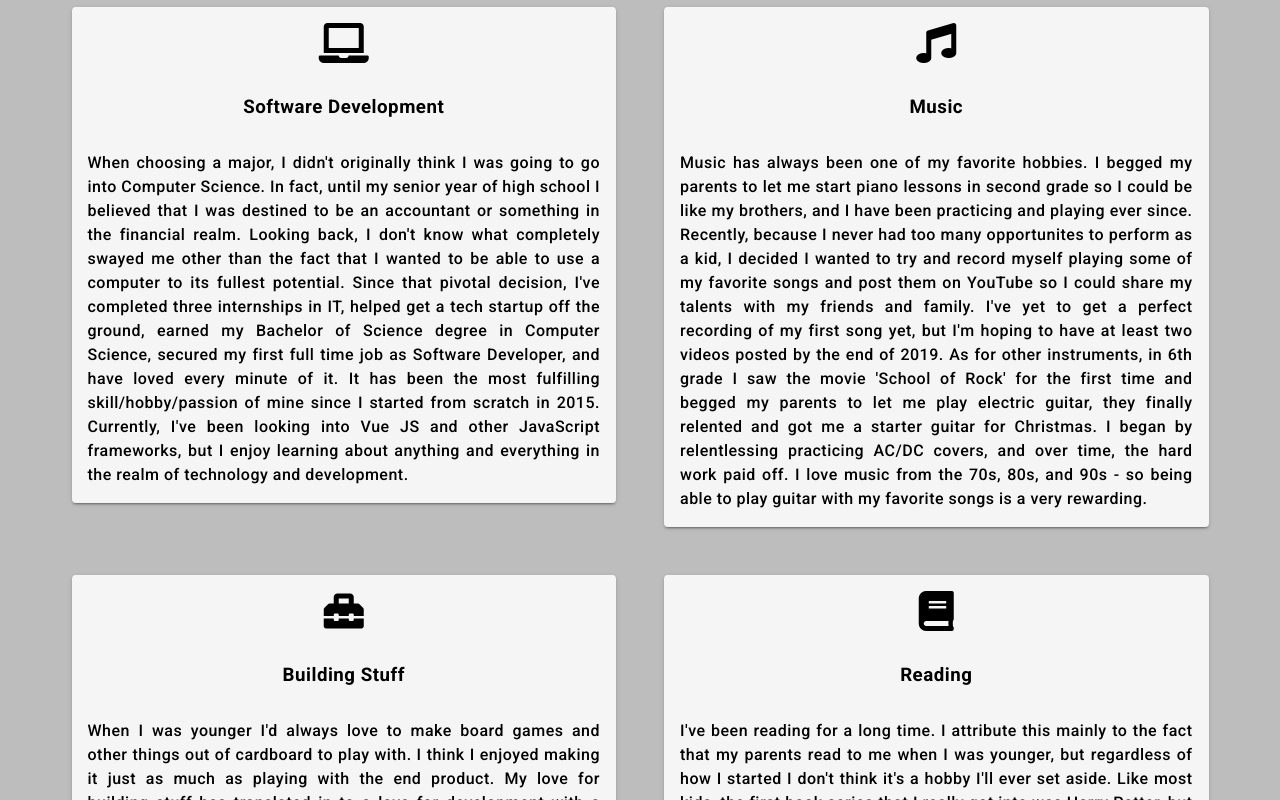
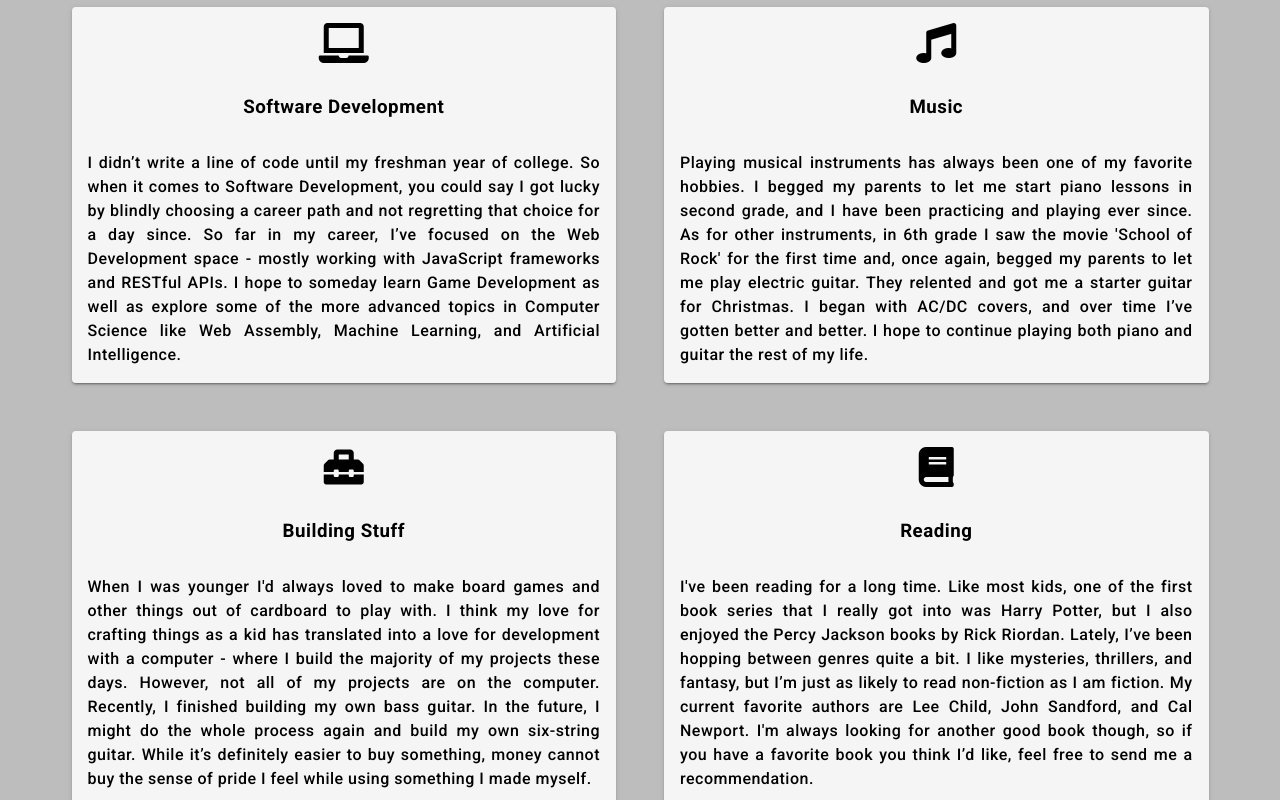
Before and after one commit to taylor-misch/portfolio-website, a Vue app: page / in a window 1280 px wide. Shown: the part 2540-3340 px from the top of the page. Built offline with nearby package versions, Linux system fonts and the light colour scheme.

Commit message:
Update interest section

```diff
--- a/src/components/Interests.vue
+++ b/src/components/Interests.vue
@@ -39,26 +39,26 @@ export default {
         {
           name: "Software Development",
           body:
-            "When choosing a major, I didn't originally think I was going to go into Computer Science. In fact, until my senior year of high school I believed that I was destined to be an accountant or something in the financial realm. Looking back, I don't know what completely swayed me other than the fact that I wanted to be able to use a computer to its fullest potential. Since that pivotal decision, I've completed three internships in IT, helped get a tech startup off the ground, earned my Bachelor of Science degree in Computer Science, secured my first full time job as Software Developer, and have loved every minute of it. It has been the most fulfilling skill/hobby/passion of mine since I started from scratch in 2015. Currently, I've been looking into Vue JS and other JavaScript frameworks, but I enjoy learning about anything and everything in the realm of technology and development.",
+            "I didn’t write a line of code until my freshman year of college. So when it comes to Software Development, you could say I got lucky by blindly choosing a career path and not regretting that choice for a day since. So far in my career, I’ve focused on the Web Development space - mostly working with JavaScript frameworks and RESTful APIs. I hope to someday learn Game Development as well as explore some of the more advanced topics in Computer Science like Web Assembly, Machine Learning, and Artificial Intelligence.",
           icon: "fas fa-laptop",
         },
         {
           name: "Music",
           body:
-            "Music has always been one of my favorite hobbies. I begged my parents to let me start piano lessons in second grade so I could be like my brothers, and I have been practicing and playing ever since. Recently, because I never had too many opportunites to perform as a kid, I decided I wanted to try and record myself playing some of my favorite songs and post them on YouTube so I could share my talents with my friends and family. I've yet to get a perfect recording of my first song yet, but I'm hoping to have at least two videos posted by the end of 2019. As for other instruments, in 6th grade I saw the movie 'School of Rock' for the first time and begged my parents to let me play electric guitar, they finally relented and got me a starter guitar for Christmas. I began by relentlessing practicing AC/DC covers, and over time, the hard work paid off. I love music from the 70s, 80s, and 90s - so being able to play guitar with my favorite songs is a very rewarding.",
+            "Playing musical instruments has always been one of my favorite hobbies. I begged my parents to let me start piano lessons in second grade, and I have been practicing and playing ever since. As for other instruments, in 6th grade I saw the movie 'School of Rock' for the first time and, once again, begged my parents to let me play electric guitar. They relented and got me a starter guitar for Christmas. I began with AC/DC covers, and over time I’ve gotten better and better. I hope to continue playing both piano and guitar the rest of my life.",
           icon: "fas fa-music",
         },
         {
           name: "Building Stuff",
           body:
-            "When I was younger I'd always love to make board games and other things out of cardboard to play with. I think I enjoyed making it just as much as playing with the end product. My love for building stuff has translated in to a love for development with a computer - where I build the majority of my projects these days. However, I don't do all my projects on the computer. Recently, I finished building my own bass guitar - Misch No. 1. In the future I might do the whole process again and build my own six-string guitar. Not because the guitar I have now is bad - it's actually quite good (Gibson SG Standard, Heritage Cherry) - but rather because I feel like no money can buy the amount of pride I feel for the bass guitar I built myself.",
+            "When I was younger I'd always loved to make board games and other things out of cardboard to play with. I think my love for crafting things as a kid has translated into a love for development with a computer - where I build the majority of my projects these days. However, not all of my projects are on the computer. Recently, I finished building my own bass guitar. In the future, I might do the whole process again and build my own six-string guitar. While it’s definitely easier to buy something, money cannot buy the sense of pride I feel while using something I made myself.",
           icon: "fas fa-toolbox",
         },
 
         {
           name: "Reading",
           body:
-            "I've been reading for a long time. I attribute this mainly to the fact that my parents read to me when I was younger, but regardless of how I started I don't think it's a hobby I'll ever set aside. Like most kids, the first book series that I really got into was Harry Potter, but I also enjoyed the Percy Jackson books by Rick Riordan. Over the past few years, I have been reading the Jack Reacher series by Lee Child to get my fiction fix, but in general, I mainly stick to non-fiction. My favorite books are Deep Work by Cal Newport, I Will Teach You to be Rich by Ramit Sethi, The 4-Hour Workweek by Timothy Ferris, The Power of Habit by Charles Duhigg, and The 7 Habits of Highly Effective People by Stephen Covey. I'm always looking for another good book though, so if you know any, feel free to send me a recommendation",
+            "I've been reading for a long time. Like most kids, one of the first book series that I really got into was Harry Potter, but I also enjoyed the Percy Jackson books by Rick Riordan. Lately, I’ve been hopping between genres quite a bit. I like mysteries, thrillers, and fantasy, but I’m just as likely to read non-fiction as I am fiction. My current favorite authors are Lee Child, John Sandford, and Cal Newport. I'm always looking for another good book though, so if you have a favorite book you think I’d like, feel free to send me a recommendation.",
           icon: "fas fa-book",
         },
       ],
```
